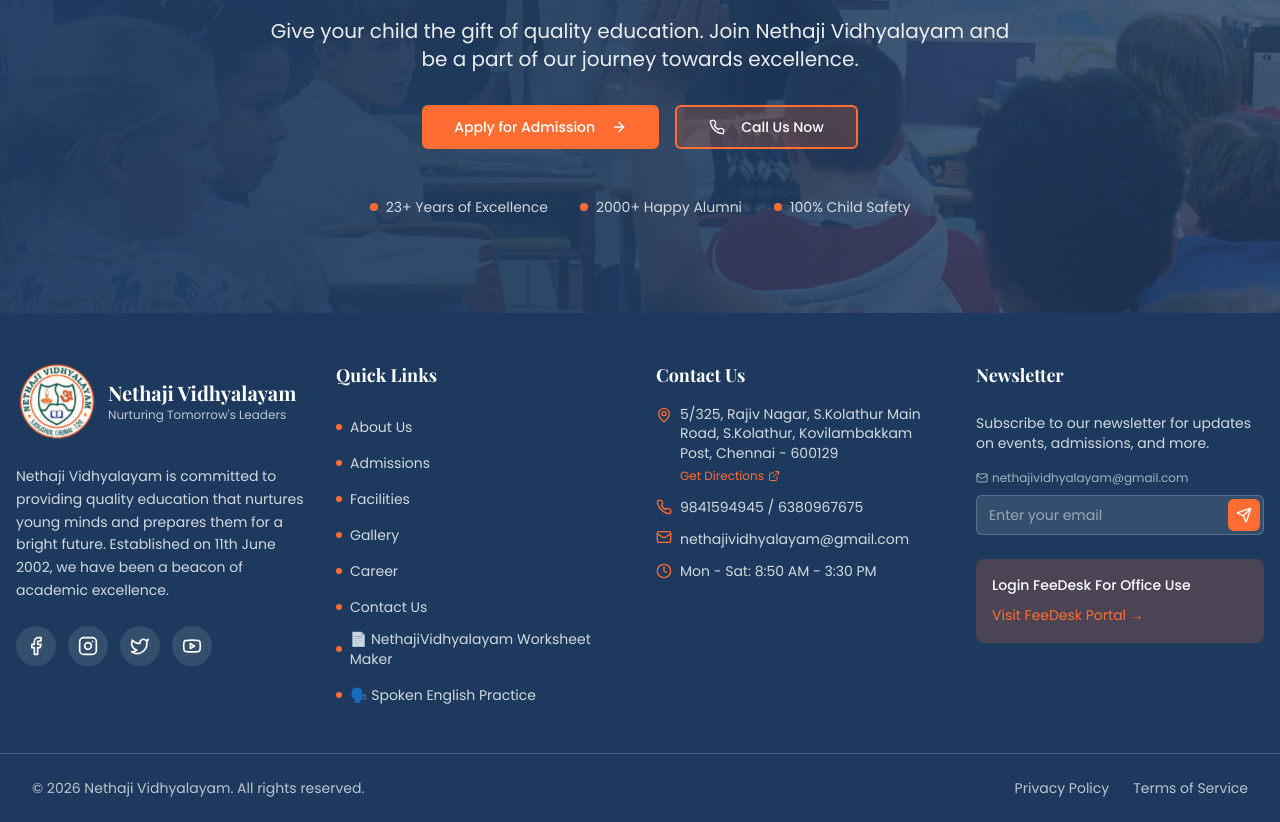
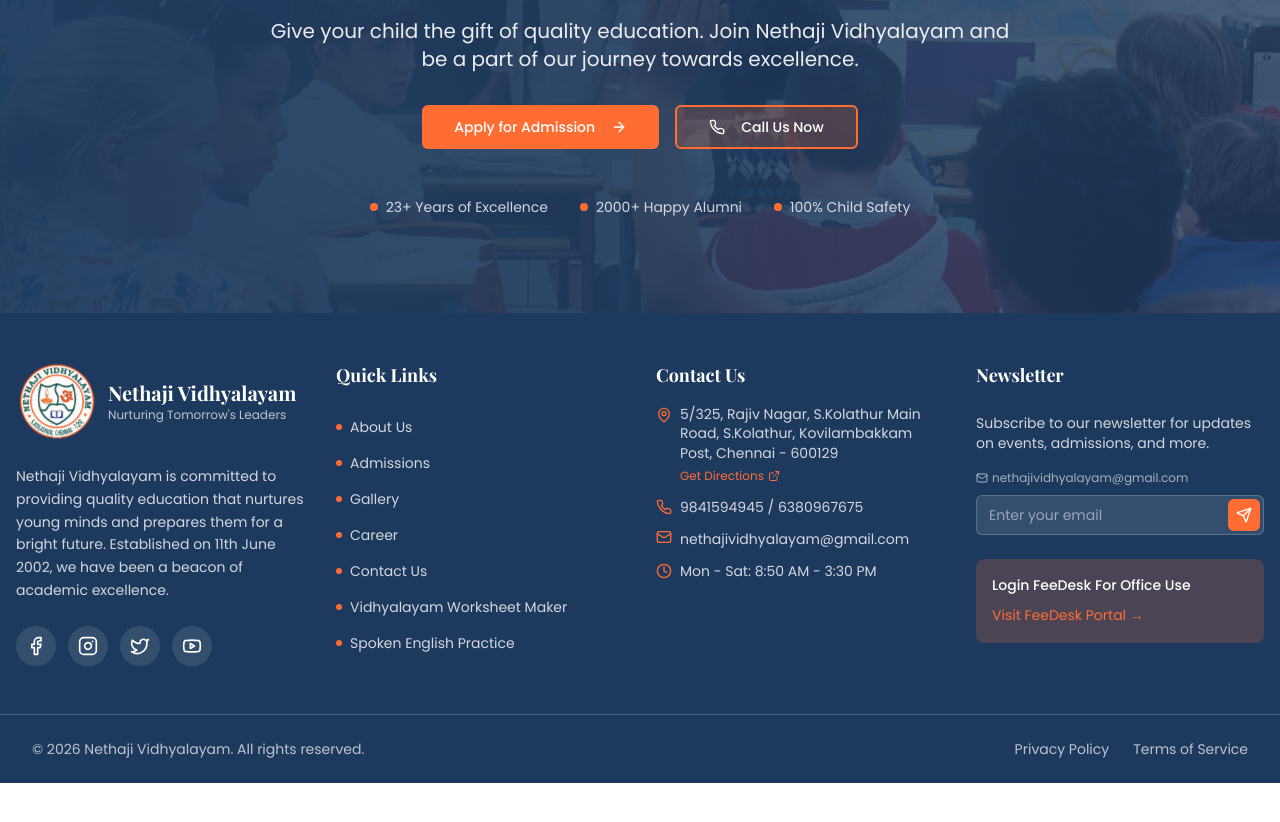
Before and after one commit to nethajividhyalayam/nethajividhyalayam786, a React (Vite) app: page / in a window 1280 px wide. Shown: the part 5242-6064 px from the top of the page. After the commit the page ends 6025 px from the top, so only its background shows below. Built offline with nearby package versions, Linux system fonts and the light colour scheme; the HTML template or start-up script is replaced by a standard one.

Commit message:
Code edited in Lovable Code Editor
Edited UI in Lovable

```diff
--- a/src/components/layout/Footer.tsx
+++ b/src/components/layout/Footer.tsx
@@ -11,12 +11,11 @@ const Footer = () => {
   const quickLinks = [
     { label: "About Us", path: "/about" },
     { label: "Admissions", path: "/admissions" },
-    { label: "Facilities", path: "/facilities" },
     { label: "Gallery", path: "/gallery" },
     { label: "Career", path: "/career" },
     { label: "Contact Us", path: "/contact" },
-    { label: "📄 NethajiVidhyalayam Worksheet Maker", path: "/worksheet-maker" },
-    { label: "🗣️ Spoken English Practice", path: "/spoken-english" },
+    { label: "Vidhyalayam Worksheet Maker", path: "/worksheet-maker" },
+    { label: "Spoken English Practice", path: "/spoken-english" },
   ];
 
   const socialLinks = [
```
